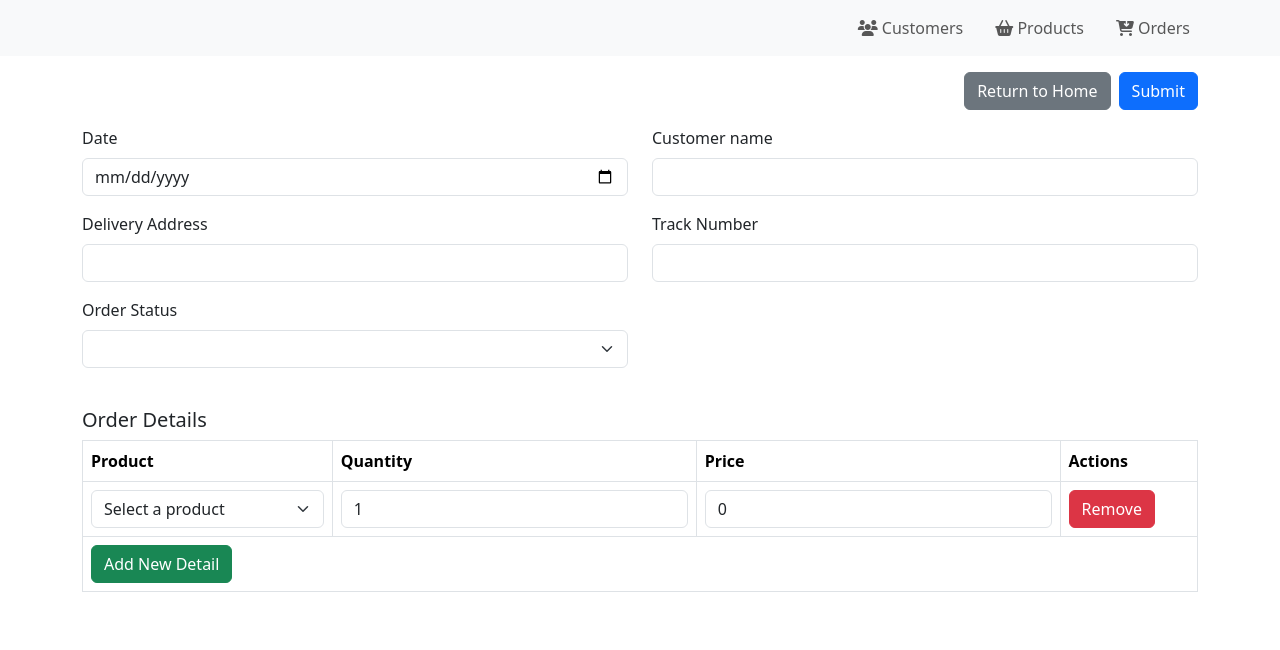
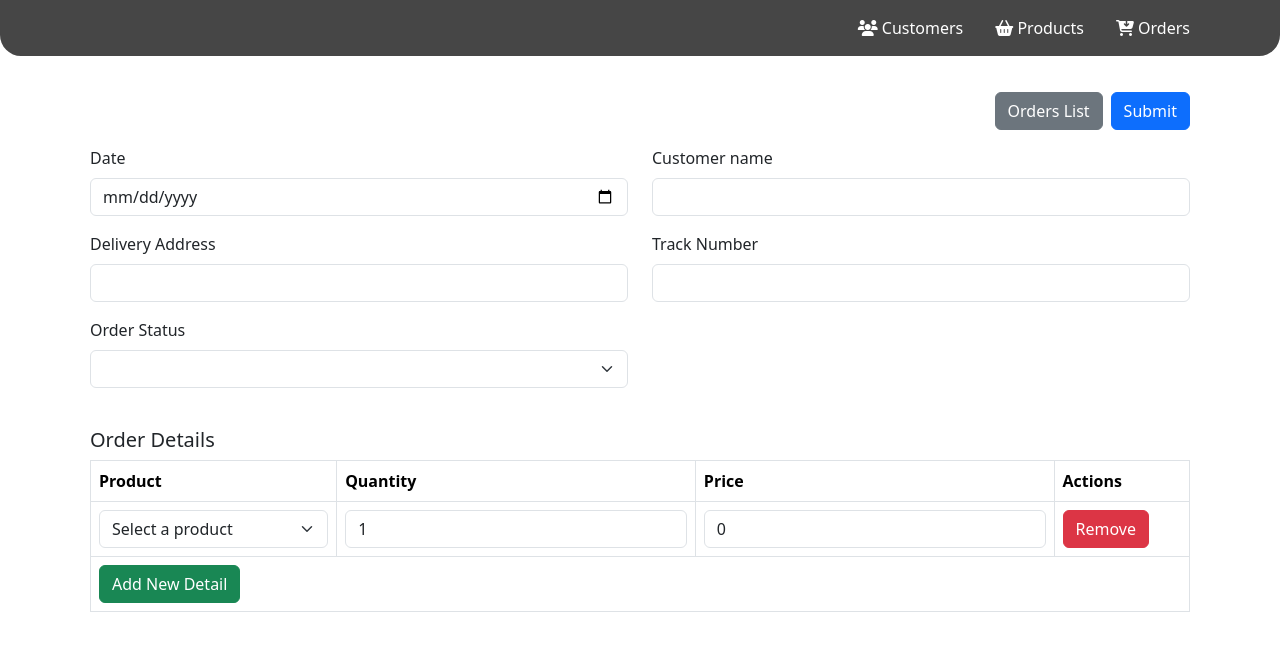
Before and after one commit to AbderahmaneThimbo/order_manager_vue_app, a Vue app: page /create in a window 1280 px wide. Shown: the top 650 px of the page. Built offline with nearby package versions, Linux system fonts and the light colour scheme.

Commit message:
modification du fichier App

```diff
--- a/index.html
+++ b/index.html
@@ -2,9 +2,9 @@
 <html lang="en">
   <head>
     <meta charset="UTF-8">
-    <link rel="icon" href="./public/icone.ico">
+    <link rel="icon" href="">
     <meta name="viewport" content="width=device-width, initial-scale=1.0">
-    <title>Bibliotheque</title>
+    <title>Order Manager</title>
   </head>
   <body>
     <div id="app"></div>
--- a/src/App.vue
+++ b/src/App.vue
@@ -4,7 +4,7 @@ import { RouterLink, RouterView } from "vue-router";
 
 <template>
   <header>
-    <nav class="navbar navbar-expand-lg bg-body-tertiary">
+    <nav class="navbar navbar-expand-lg custom-navbar">
       <div class="container">
         <button
           class="navbar-toggler"
@@ -35,12 +35,28 @@ import { RouterLink, RouterView } from "vue-router";
   </header>
   <div class="container contenu">
     <RouterView />
-
   </div>
 </template>
 
 <style scoped>
-img{
-  width: 70px;
+
+.custom-navbar {
+  background-color: #464646;
+  border-bottom-left-radius: 21px;
+  border-bottom-right-radius: 21px;
+}
+
+.navbar-nav .nav-link {
+  color: white;
+}
+
+.navbar-nav .nav-link:hover {
+  color: #00bfff;
+}
+.navbar-nav .nav-link:focus{
+  color: #00bfff;
+}
+.contenu {
+  padding: 20px;
 }
 </style>
--- a/src/components/orders/AddOrder.vue
+++ b/src/components/orders/AddOrder.vue
@@ -2,7 +2,7 @@
   <form @submit.prevent="submitOrder">
 
     <div class="d-flex justify-content-end mb-3 mt-3">
-      <button type="button" class="btn btn-secondary" @click="goHome">Return to Home</button>
+      <button type="button" class="btn btn-secondary" @click="goHome">Orders List</button>
       <button type="submit" class="btn btn-primary ms-2">Submit</button>
     </div>
 
--- a/src/components/orders/UpdateOrder.vue
+++ b/src/components/orders/UpdateOrder.vue
@@ -2,7 +2,7 @@
     <form @submit.prevent="submitOrder">
 
         <div class="d-flex justify-content-end mb-3 mt-3">
-            <button type="button" class="btn btn-secondary" @click="goHome">Return to Home</button>
+            <button type="button" class="btn btn-secondary" @click="goHome">Orders List</button>
             <button type="submit" class="btn btn-primary ms-2">Update Orders</button>
         </div>
 
```
